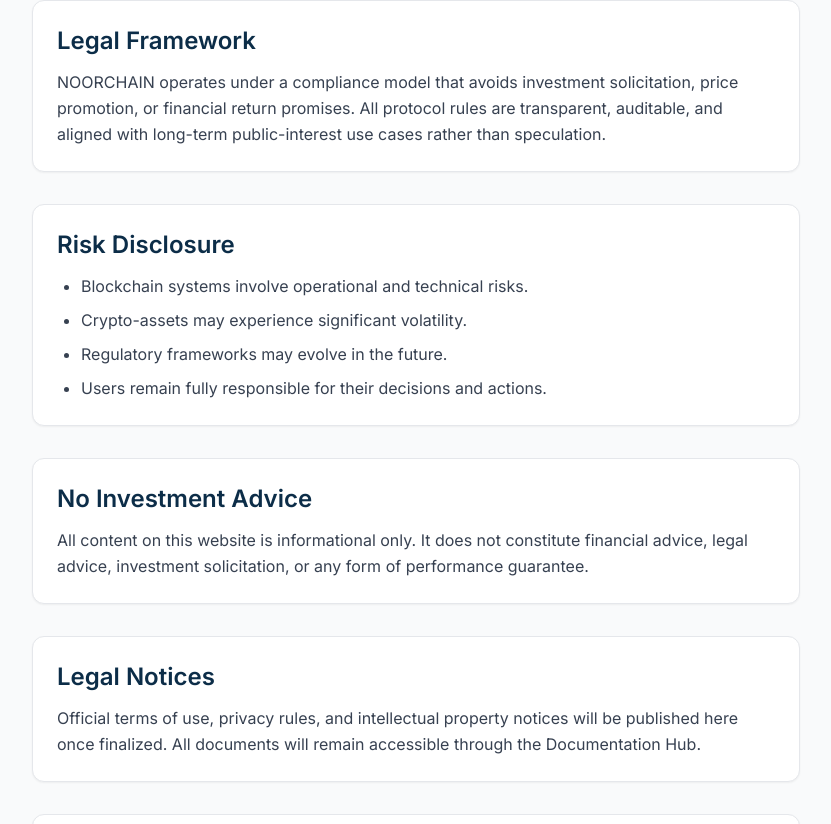
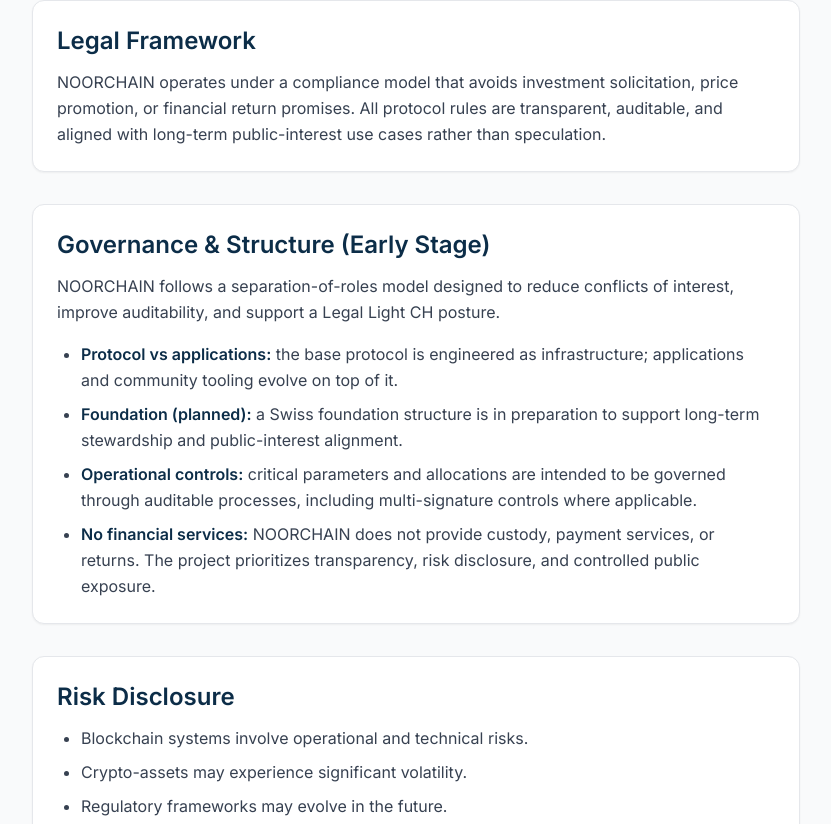
Before and after one commit to noorfinances-eng/noorchain-core, a Next.js app in the folder site/: page /legal in a window 1280 px wide. Shown: the part 412-1236 px from the top of the page, without its empty margins (174-1005 px from the left). Built offline with nearby package versions, Linux system fonts and the light colour scheme.

Commit message:
Update page.tsx

```diff
--- a/site/app/legal/page.tsx
+++ b/site/app/legal/page.tsx
@@ -35,6 +35,44 @@ export default function LegalPage() {
               protocol rules are transparent, auditable, and aligned with
               long-term public-interest use cases rather than speculation.
             </p>
+          </section>
+
+          {/* GOVERNANCE & STRUCTURE (EARLY STAGE) */}
+          <section className="mb-8 p-6 border border-gray-soft rounded-xl bg-white shadow-sm">
+            <h2 className="text-2xl font-semibold text-navy mb-3">
+              Governance &amp; Structure (Early Stage)
+            </h2>
+
+            <p className="text-gray-700 leading-relaxed mb-4">
+              NOORCHAIN follows a separation-of-roles model designed to reduce
+              conflicts of interest, improve auditability, and support a Legal
+              Light CH posture.
+            </p>
+
+            <ul className="list-disc pl-6 text-gray-700 leading-relaxed space-y-2">
+              <li>
+                <span className="font-semibold text-navy">Protocol vs applications:</span>{" "}
+                the base protocol is engineered as infrastructure; applications and
+                community tooling evolve on top of it.
+              </li>
+              <li>
+                <span className="font-semibold text-navy">Foundation (planned):</span>{" "}
+                a Swiss foundation structure is in preparation to support
+                long-term stewardship and public-interest alignment.
+              </li>
+              <li>
+                <span className="font-semibold text-navy">Operational controls:</span>{" "}
+                critical parameters and allocations are intended to be governed
+                through auditable processes, including multi-signature controls
+                where applicable.
+              </li>
+              <li>
+                <span className="font-semibold text-navy">No financial services:</span>{" "}
+                NOORCHAIN does not provide custody, payment services, or returns.
+                The project prioritizes transparency, risk disclosure, and controlled
+                public exposure.
+              </li>
+            </ul>
           </section>
 
           {/* RISK DISCLOSURE */}
```
